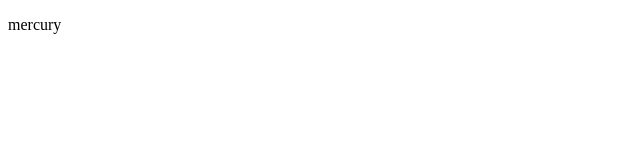
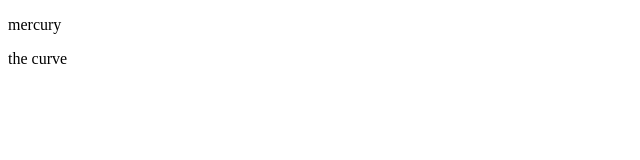
Before and after one commit to Somtochukwu-Clinton/Second-repository, a website: page index.html in a window 1280 px wide. Shown: the full height of the page, 0-640 px from the left. Drawn offline with Linux system fonts and the light colour scheme.

Commit message:
html syntax2

```diff
--- a/index.html
+++ b/index.html
@@ -7,5 +7,6 @@
 </head>
 <body>
     <p>mercury</p>
+    <p>the curve</p>
 </body>
 </html>
```
